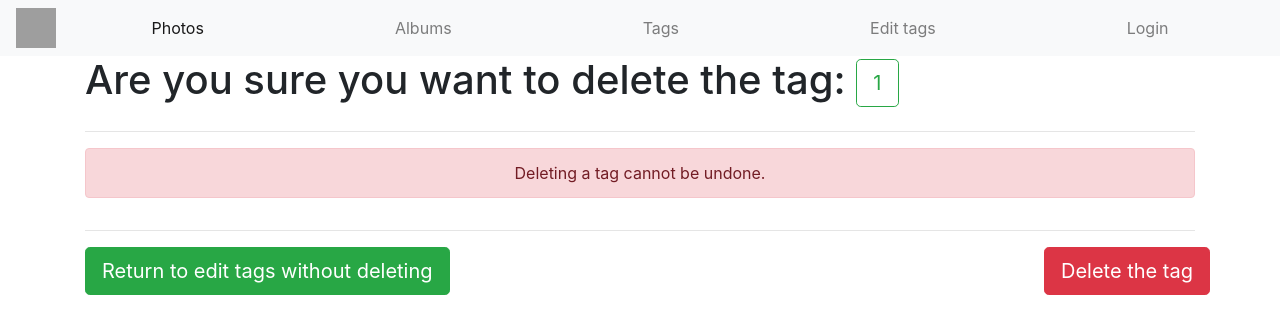
After one commit to a-watkin/flask-photo-site, a Flask app: page /delete/1 in a window 1280 px wide. The commit adds this page. Shown: the top 334 px of the page. Run offline with Flask 2, Linux system fonts and the light colour scheme; some libraries are stand-ins or nearby versions; grey boxes are pictures that could not be loaded.

Commit message:
working on the delete tag view

```diff
--- a/app.py
+++ b/app.py
@@ -69,8 +69,13 @@ def edit_tag(tag_name):
             return redirect(redirect_url, code=302)
 
         else:
-            # flash('tag updated')
+            flash('There was a problem updating the tag, please contact support.')
             return render_template('edit_tag.html', tag_name=new_tag_name), 200
+
+
+@app.route('/delete/<string:tag_name>')
+def delete_tag(tag_name):
+    return render_template('delete_tag.html', tag_name=tag_name), 200
 
 
 @app.route('/edit/tags')
--- /dev/null
+++ b/templates/delete_tag.html
@@ -0,0 +1,48 @@
+{% extends "template.html" %} {% block content %}
+
+<div class="row">
+
+    <div class="col">
+
+        <h1>Are you sure you want to delete the tag:
+            <button type="button" class="btn btn-outline-success btn-lg">
+                {{tag_name}}
+            </button>
+        </h1>
+
+    </div>
+</div>
+
+<hr>
+<div class="row">
+    <div class="col">
+
+        <div class="alert alert-danger text-center" role="alert">
+            Deleting a tag cannot be undone.
+        </div>
+
+    </div>
+</div>
+
+
+<hr>
+<div class="row">
+    <div class="col">
+
+        <button type="button" class="btn btn-success btn-lg">Return to edit tags without deleting</button>
+    </div>
+
+    <div class="clo">
+
+
+        <button type="button" class="btn btn-danger btn-lg">Delete the tag</button>
+
+    </div>
+
+
+</div>
+
+
+
+
+{% endblock %}
--- a/templates/edit_tags.html
+++ b/templates/edit_tags.html
@@ -48,8 +48,10 @@
                         </a>
 
 
+                        <a href="/delete/{{ value["tag_name"] }}">
+                            <button class="btn btn-danger btn-block">Delete this tag</button></td>
 
-                        <button class="btn btn-danger btn-block">Delete this tag</button></td>
+                    </a>
                 </tr>
 
 
```
Also changed, not shown: templates/tag_photos.html (+6 -5 lines).
